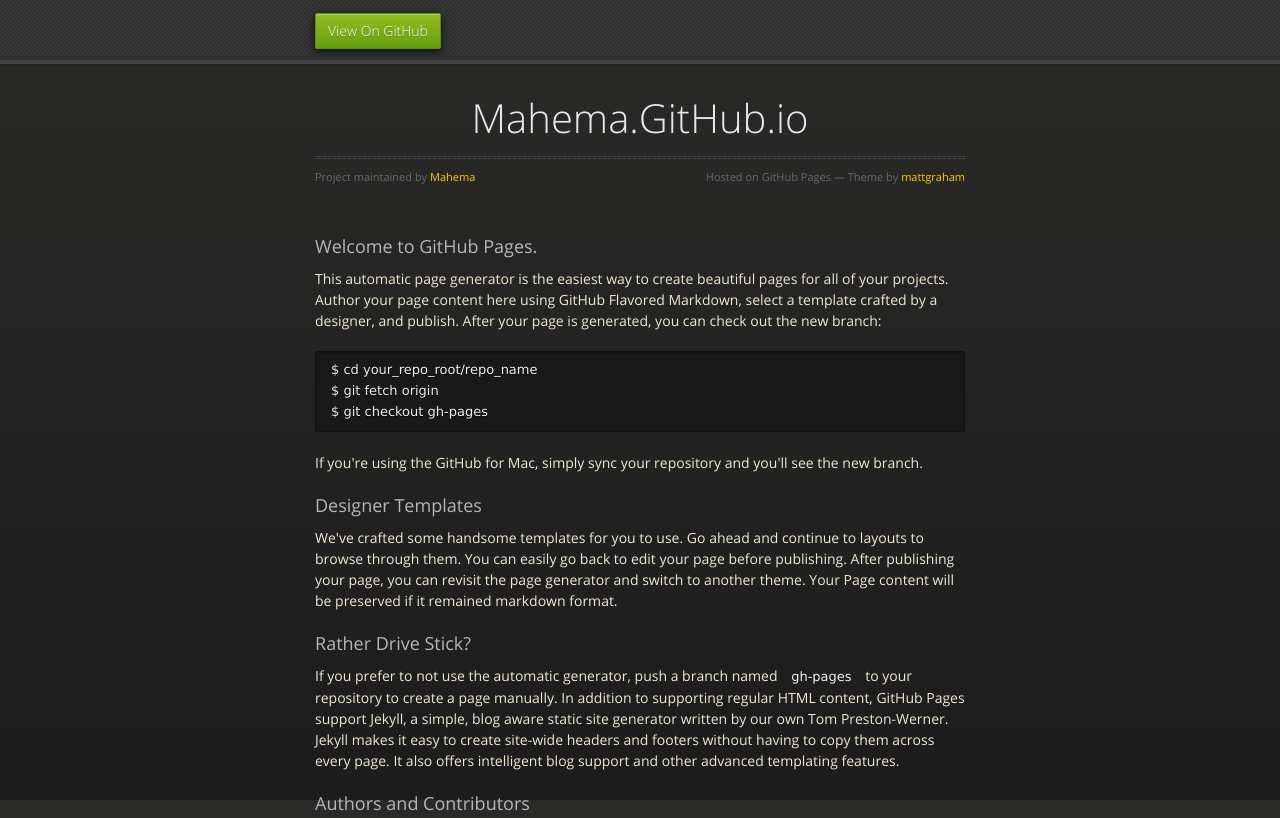
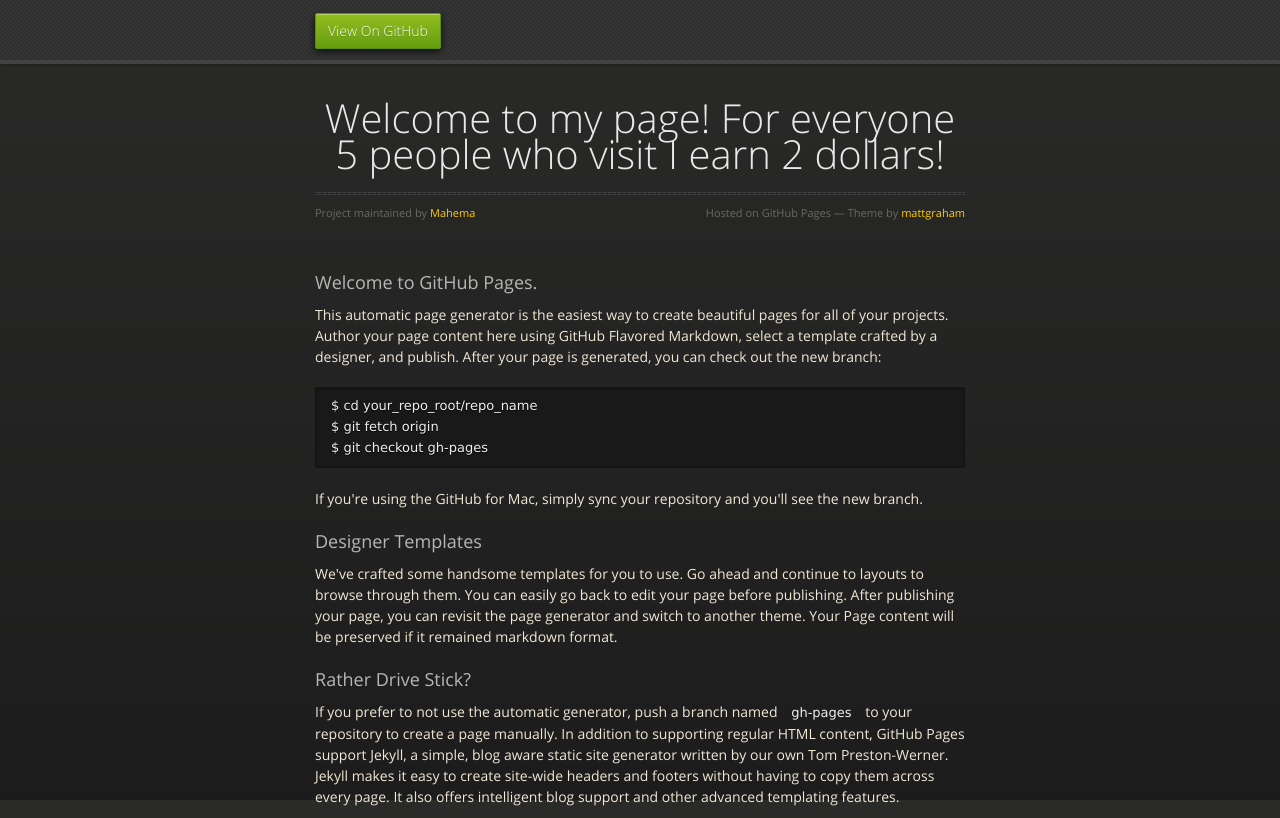
Before and after one commit to Mahema/mahema.github.io, a plain HTML site: page index.html in a window 1280 px wide. Shown: the top 818 px of the page. Drawn offline with nearby package versions, Linux system fonts and the light colour scheme.

Commit message:
Update index.html

```diff
--- a/index.html
+++ b/index.html
@@ -28,7 +28,7 @@
 
       <section>
         <div id="title">
-          <h1>Mahema.GitHub.io</h1>
+          <h1>Welcome to my page! For everyone 5 people who visit I earn 2 dollars!</h1>
           <p></p>
           <hr>
           <span class="credits left">Project maintained by <a href="https://github.com/Mahema">Mahema</a></span>
```
